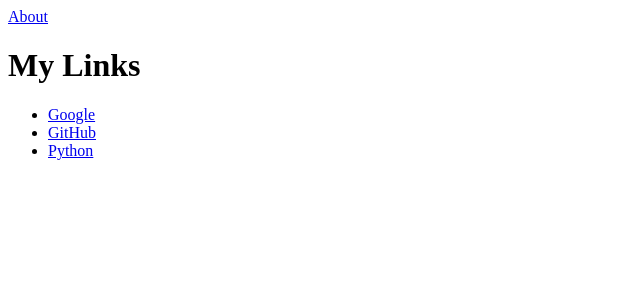
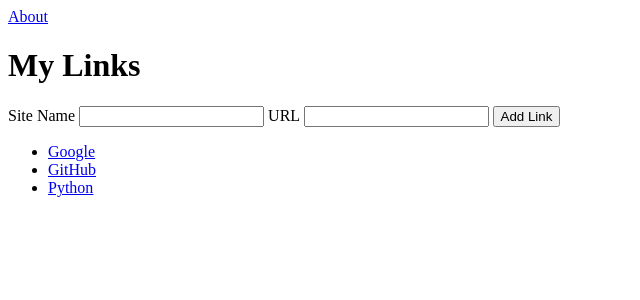
Before and after one commit to tmiklos7/my-link-bio-v2, a Flask app: page / in a window 1280 px wide. Shown: the top 300 px of the page, without its empty margins (0-640 px from the left). Run offline with Flask 3, Linux system fonts and the light colour scheme.

Commit message:
Add in-memory link form submission flow

```diff
--- a/app.py
+++ b/app.py
@@ -1,16 +1,29 @@
-from flask import Flask, render_template
+from flask import Flask, redirect, render_template, request, url_for
 
 app = Flask(__name__)
+
+# In-memory link storage for now.
+links = [
+    {"name": "Google", "url": "https://www.google.com"},
+    {"name": "GitHub", "url": "https://github.com"},
+    {"name": "Python", "url": "https://www.python.org"},
+]
 
 
 @app.route('/')
 def home():
-    links = [
-        {"name": "Google", "url": "https://www.google.com"},
-        {"name": "GitHub", "url": "https://github.com"},
-        {"name": "Python", "url": "https://www.python.org"},
-    ]
     return render_template('index.html', page_title='My Links', links=links)
+
+
+@app.route('/add', methods=['POST'])
+def add_link():
+    site_name = request.form.get('site_name', '').strip()
+    site_url = request.form.get('site_url', '').strip()
+
+    if site_name and site_url:
+        links.append({'name': site_name, 'url': site_url})
+
+    return redirect(url_for('home'))
 
 
 @app.route('/about')
--- /dev/null
+++ b/requirements.txt
@@ -0,0 +1,4 @@
+Flask==3.1.3
+gunicorn==25.3.0
+requests==2.33.1
+beautifulsoup4==4.14.3
--- a/templates/index.html
+++ b/templates/index.html
@@ -8,6 +8,17 @@
   <body>
     <a href="/about">About</a>
     <h1>{{ page_title }}</h1>
+
+    <form action="/add" method="post">
+      <label for="site_name">Site Name</label>
+      <input id="site_name" name="site_name" type="text" required />
+
+      <label for="site_url">URL</label>
+      <input id="site_url" name="site_url" type="url" required />
+
+      <button type="submit">Add Link</button>
+    </form>
+
     <ul>
       {% for link in links %}
       <li>
```
Also changed, not shown: render.yaml (added, +7 -0 lines).
